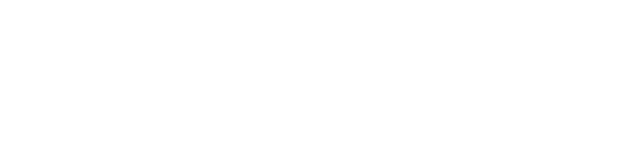
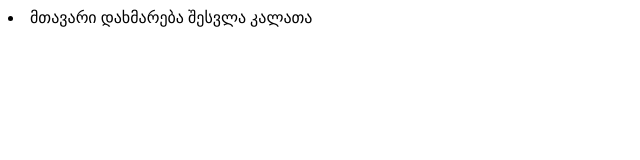
Before and after one commit to otodzorelashvili/HopStore, a plain HTML site: page index.html in a window 1280 px wide. Shown: the whole page, without its empty margins (0-640 px from the left). Drawn offline with Linux system fonts and the light colour scheme.

Commit message:
Update index.html

```diff
--- a/index.html
+++ b/index.html
@@ -5,6 +5,14 @@
     <meta name="viewport" content="width=device-width, initial-scale=1.0">
     <title>𝓢𝓣𝓞𝓡𝓔 𝓗𝓞𝓟</title>
     <link rel="stylesheet" href="style.css">
+    <naw>
+        <li>
+            <a href"#">მთავარი</a>
+            <a href"#">დახმარება</a>
+            <a href"#">შესვლა</a>
+            <a href"#">კალათა</a>
+        </li>
+    </naw>
 </head>
 <body>
 
```
